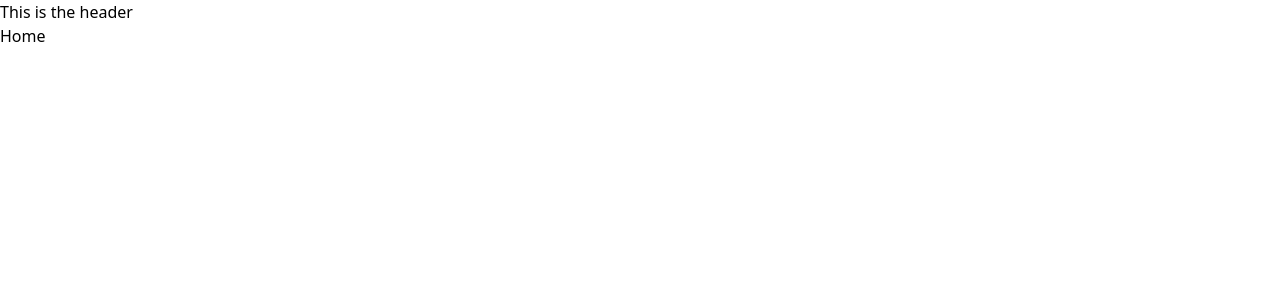
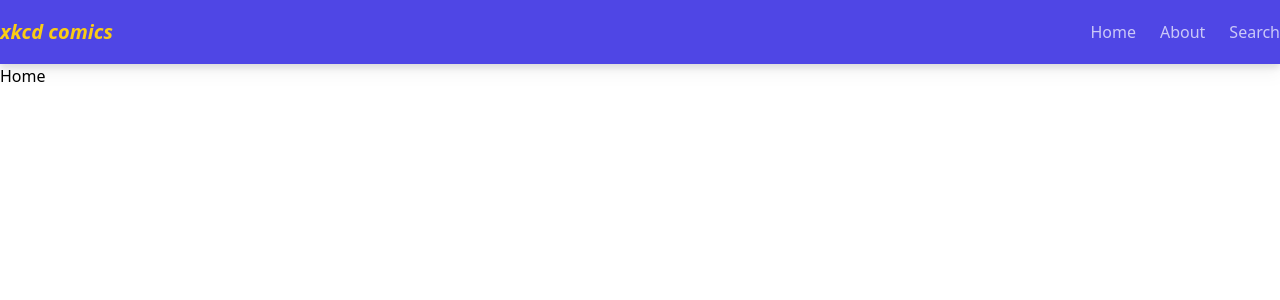
Before and after one commit to Dagore-dev/xkcd, a Next.js app: page / in a window 1280 px wide. Shown: the top 300 px of the page. Built offline with nearby package versions, Linux system fonts and the light colour scheme.

Commit message:
NavBar almost ready

```diff
--- a/components/Header.js
+++ /dev/null
@@ -1,9 +0,0 @@
-import Link from 'next/link'
-
-export default function Header () {
-  return (
-    <header>
-      This is the header
-    </header>
-  )
-}
--- /dev/null
+++ b/components/NavBar/Header.js
@@ -0,0 +1,9 @@
+import Nav from './Nav'
+
+export default function Header() {
+  return (
+    <header className='w-full h-16 bg-indigo-600 drop-shadow-lg' >
+      <Nav />
+    </header>
+  )
+}
--- /dev/null
+++ b/components/NavBar/Menu.js
@@ -0,0 +1,43 @@
+import { useRef } from "react";
+import NavItems from "./NavItems";
+
+export default function Menu() {
+  const menu = useRef()
+
+  function toggleMenu() {
+    menu.current.classList.toggle('hidden')
+    menu.current.classList.toggle('w-full')
+    menu.current.classList.toggle('h-screen')
+  }
+
+  return (
+    <>
+      <ul
+        ref={menu}
+        className="hidden fixed top-0 right-0 px-10 py-16 bg-gray-800 z-50
+                md:relative md:flex md:p-0 md:bg-transparent md:flex-row md:space-x-6">
+
+        <li className="md:hidden z-90 fixed top-4 right-6">
+          <button
+            className="text-right text-white text-4xl"
+            onClick={toggleMenu}>
+            {/*Multiplication symbol*/}
+            &times;
+          </button>
+        </li>
+
+        <NavItems />
+      </ul>
+
+
+      <div className="flex items-center md:hidden">
+        <button
+          className="text-white text-4xl font-bold opacity-70 hover:opacity-100 duration-300"
+          onClick={toggleMenu}>
+          {/*Hamburger icon (trigram for heaven)*/}
+          &#9776;
+        </button>
+      </div>
+    </>
+  )
+}
--- /dev/null
+++ b/components/NavBar/Nav.js
@@ -0,0 +1,13 @@
+import Link from "next/link";
+import Menu from "./Menu";
+
+export default function Nav() {
+  return (
+    <nav className="container px-4 md:px-0 h-full mx-auto flex justify-between items-center">
+      <span className="text-yellow-400 text-xl font-bold italic">
+        <Link href="/">xkcd comics</Link>
+      </span>
+      <Menu />
+    </nav>
+  )
+}
--- /dev/null
+++ b/components/NavBar/NavItem.js
@@ -0,0 +1,9 @@
+import Link from "next/link"
+
+export default function NavItem({ name, route }) {
+  return (
+    <li className="text-white opacity-70 hover:opacity-100 duration-300">
+      <Link href={route}>{name}</Link>
+    </li>
+  )
+}
--- /dev/null
+++ b/components/NavBar/NavItems.js
@@ -0,0 +1,11 @@
+import NavItem from "./NavItem";
+
+export default function NavItems() {
+  return (
+    <>
+      <NavItem name='Home' route='/' />
+      <NavItem name='About' route='/about' />
+      <NavItem name='Search' route='/search' />
+    </>
+  )
+}
--- a/components/PrimaryLayout.js
+++ b/components/PrimaryLayout.js
@@ -1,4 +1,4 @@
-import Header from './Header'
+import Header from './NavBar/Header'
 
 export default function PrimaryLayout({ children }) {
   return (
```
